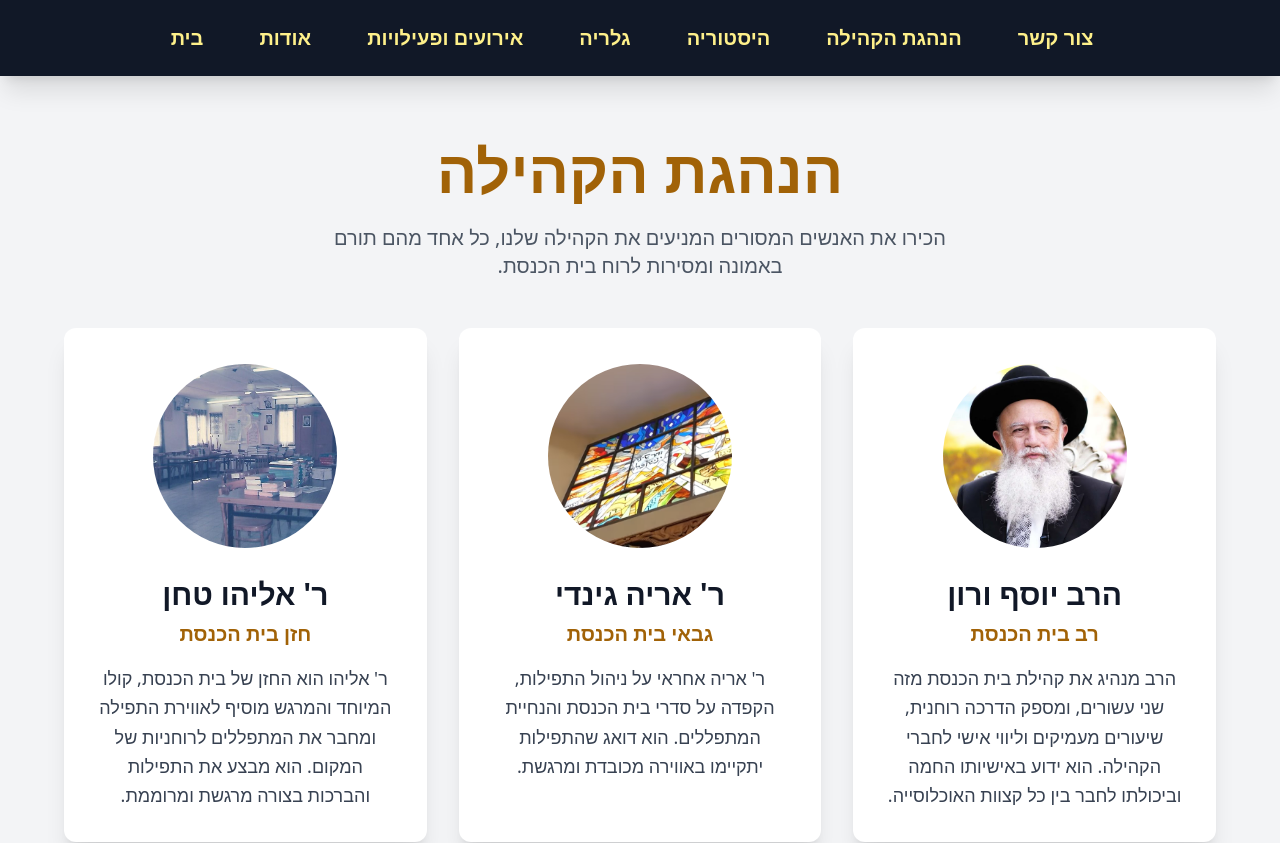
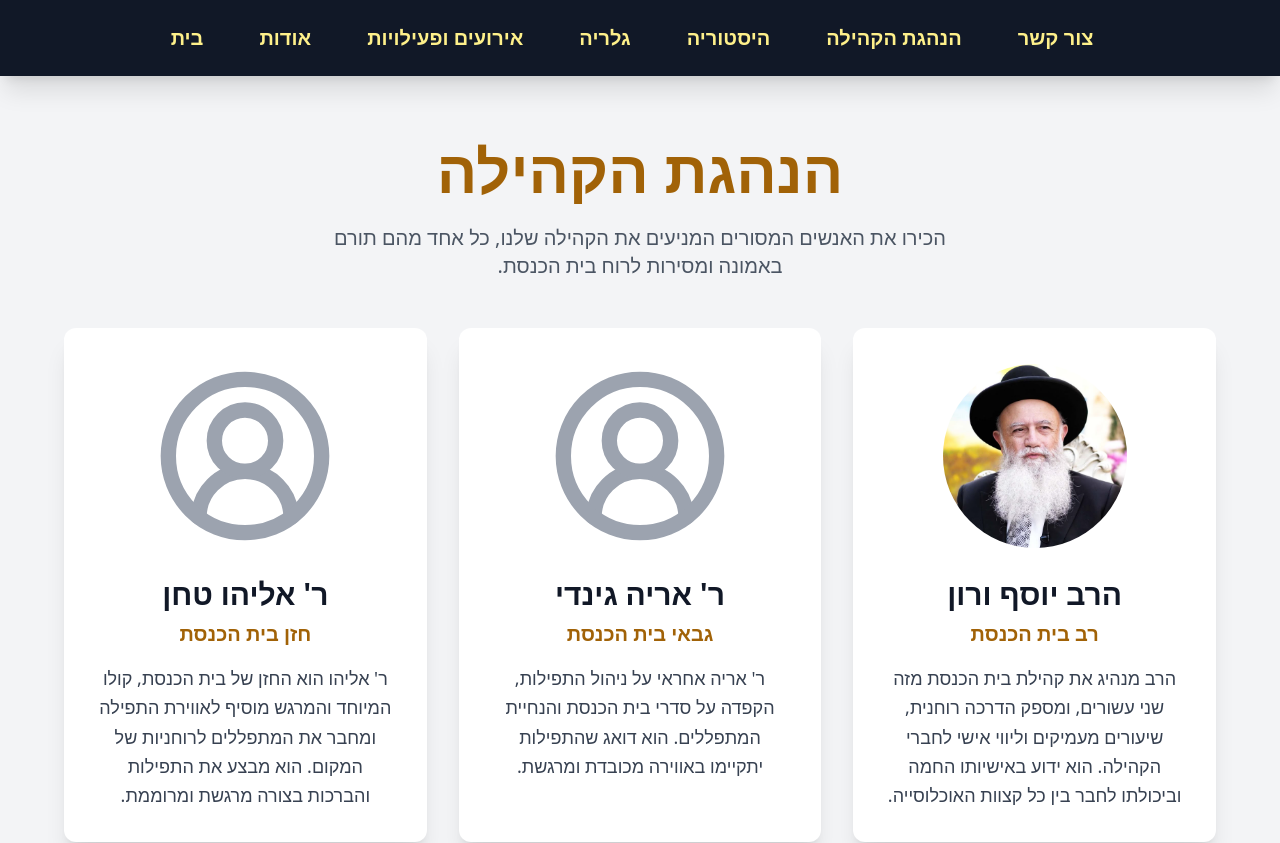
Before and after one commit to Shira-s1/Sinay-Shul, a React (Vite) app: page /people in a window 1280 px wide. Shown: the top 843 px of the page. Built offline with nearby package versions, Linux system fonts and the light colour scheme.

Commit message:
Add corrections

```diff
--- a/package.json
+++ b/package.json
@@ -12,6 +12,7 @@
   },
   "dependencies": {
     "framer-motion": "^12.23.12",
+    "lucide-react": "^0.542.0",
     "react": "^19.1.0",
     "react-dom": "^19.1.0",
     "react-icons": "^5.5.0",
--- a/src/components/BottomSection.jsx
+++ b/src/components/BottomSection.jsx
@@ -39,7 +39,7 @@ const BottomSection = () => {
                         <img src="/images/hut.png" alt="גלריה 2" className="w-full aspect-square object-cover rounded-md shadow-lg border-4 border-transparent transition-all duration-300 ease-in-out cursor-pointer hover:scale-105 hover:border-yellow-600" />
                         <img src="/images/bracha.png" alt="גלריה 3" className="w-full aspect-square object-cover rounded-md shadow-lg border-4 border-transparent transition-all duration-300 ease-in-out cursor-pointer hover:scale-105 hover:border-yellow-600" />
                         <img src="/images/stage.jpg" alt="גלריה 4" className="w-full aspect-square object-cover rounded-md shadow-lg border-4 border-transparent transition-all duration-300 ease-in-out cursor-pointer hover:scale-105 hover:border-yellow-600" />
-                        <img src="/images/ArtOtTheCovenant1.jpg" alt="גלריה 5" className="w-full aspect-square object-cover rounded-md shadow-lg border-4 border-transparent transition-all duration-300 ease-in-out cursor-pointer hover:scale-105 hover:border-yellow-600" />
+                        <img src="/images/artOtTheCovenant1.jpg" alt="גלריה 5" className="w-full aspect-square object-cover rounded-md shadow-lg border-4 border-transparent transition-all duration-300 ease-in-out cursor-pointer hover:scale-105 hover:border-yellow-600" />
                         <img src="/images/inMiddleOfBuild6.png" alt="גלריה 6" className="w-full aspect-square object-cover rounded-md shadow-lg border-4 border-transparent transition-all duration-300 ease-in-out cursor-pointer hover:scale-105 hover:border-yellow-600" />
                     </div>
                     <Link
--- a/src/components/GalleryPage.jsx
+++ b/src/components/GalleryPage.jsx
@@ -53,9 +53,9 @@ const imageMap = {
     "sookot2.png": "/images/sookot2.png",
 
     // Category: "Our Day: A Thriving Community"
-    "ArtOtTheCovenant.png": "/images/ArtOtTheCovenant.png",
-    "ArtOtTheCovenant1.jpg": "/images/ArtOtTheCovenant1.jpg",
-    "ArtOtTheCovenant2.jpg": "/images/ArtOtTheCovenant2.jpg",
+    "artOtTheCovenant.png": "/images/artOtTheCovenant.png",
+    "artOtTheCovenant1.jpg": "/images/artOtTheCovenant1.jpg",
+    "artOtTheCovenant2.jpg": "/images/artOtTheCovenant2.jpg",
     "background.jpg": "/images/background.jpg",
     "board.png": "/images/board.png",
     "bracha.png": "/images/bracha.png",
@@ -94,7 +94,7 @@ const categories = [
     {
         title: "היום",
         images: [
-            "ArtOtTheCovenant.png", "ArtOtTheCovenant1.jpg", "ArtOtTheCovenant2.jpg", "background.jpg",
+            "artOtTheCovenant.png", "artOtTheCovenant1.jpg", "artOtTheCovenant2.jpg", "background.jpg",
             "board.png", "bracha.png", "stage.jpg", "windows.png",
         ],
     },
--- a/src/components/HistoryPage.jsx
+++ b/src/components/HistoryPage.jsx
@@ -171,7 +171,7 @@ const HistoryPage = () => {
     {
       title: "היום",
       text: "כיום, בית הכנסת משמש כבית חם ומרכז תוסס לקהילה, הוא משמש מקום לתפילות, ללימודי תורה, לאירועים חברתיים, לחגיגות משותפות, ולאירועים קהילתיים, בית הכנסת ממשיך להיות מקור של השראה וחיבור. הוא גורם לקהילה להרגיש בית, ולשמר את המסורת היהודית ואת הערכים של הקהילה.",
-      image: "/images/ArtOtTheCovenant.png",
+      image: "/images/artOtTheCovenant.png",
       orientation: "right",
     },
   ];
--- a/src/components/HistorySection.jsx
+++ b/src/components/HistorySection.jsx
@@ -115,7 +115,7 @@ import { motion } from "framer-motion";
 // נתיבים לתמונות ישירות מתיקיית ה-public
 const imageUrls = {
     stage: "/images/stage.jpg",
-    ark: "/images/ArtOtTheCovenant.png",
+    ark: "/images/artOtTheCovenant.png",
 };
 
 const HistorySection = () => {
--- a/src/components/PeoplePage.tsx
+++ b/src/components/PeoplePage.tsx
@@ -1,41 +1,45 @@
-// src/pages/PeoplePage.tsx
-
 import React from 'react';
 import { useInView } from 'react-intersection-observer';
 import { motion, Variants } from "framer-motion";
+import { UserCircle2 } from 'lucide-react';
 
-// נתוני האנשים, עם נתיבי תמונה בתיקיית public
-const people = [
+// הגדרת הטיפוסים לרכיב PersonCardProps
+interface PersonCardProps {
+  name: string;
+  role: string;
+  description: string;
+  image?: string;
+  icon?: React.ReactNode;
+  type: "image" | "icon";
+  delay: number;
+}
+
+// נתוני האנשים, עם טיפוסים מוגדרים היטב
+const people: Omit<PersonCardProps, 'delay'>[] = [
   {
     name: "הרב יוסף ורון",
     role: "רב בית הכנסת",
     description: "הרב מנהיג את קהילת בית הכנסת מזה שני עשורים, ומספק הדרכה רוחנית, שיעורים מעמיקים וליווי אישי לחברי הקהילה. הוא ידוע באישיותו החמה וביכולתו לחבר בין כל קצוות האוכלוסייה.",
     image: "/images/HaravVaron.png",
+    type: "image",
   },
   {
     name: "ר' אריה גינדי",
     role: "גבאי בית הכנסת",
     description: "ר' אריה אחראי על ניהול התפילות, הקפדה על סדרי בית הכנסת והנחיית המתפללים. הוא דואג שהתפילות יתקיימו באווירה מכובדת ומרגשת.",
-    image: "/images/windows.png",
+    icon: <UserCircle2 size={192} className="text-gray-400" />,
+    type: "icon",
   },
   {
     name: "ר' אליהו טחן",
     role: "חזן בית הכנסת",
     description: "ר' אליהו הוא החזן של בית הכנסת, קולו המיוחד והמרגש מוסיף לאווירת התפילה ומחבר את המתפללים לרוחניות של המקום. הוא מבצע את התפילות והברכות בצורה מרגשת ומרוממת.",
-    image: "/images/oldWithBooks.png",
+    icon: <UserCircle2 size={192} className="text-gray-400" />,
+    type: "icon",
   },
 ];
 
-// קומפוננטת כרטיס אדם
-interface PersonCardProps {
-  name: string;
-  role: string;
-  description: string;
-  image: string;
-  delay: number;
-}
-
-const PersonCard: React.FC<PersonCardProps> = ({ name, role, description, image, delay }) => {
+const PersonCard: React.FC<PersonCardProps> = ({ name, role, description, image, icon, type, delay }) => {
   const [ref, inView] = useInView({ triggerOnce: true, threshold: 0.1 });
 
   const cardVariants: Variants = {
@@ -59,6 +63,7 @@ const PersonCard: React.FC<PersonCardProps> = ({ name, role, description, image,
       initial="hidden"
       animate={inView ? "visible" : "hidden"}
     >
+      {type === "image" ? (
         <img
           src={image}
           alt={name}
@@ -66,10 +71,18 @@ const PersonCard: React.FC<PersonCardProps> = ({ name, role, description, image,
           onError={(e) => {
             const target = e.target as HTMLImageElement;
             console.error(`Image failed to load: ${target.src}`);
-          target.onerror = null; // מונע לולאה אינסופית
+            target.onerror = null; // prevents infinite loop
             target.src = "https://placehold.co/192x192/808080/FFFFFF?text=תמונה";
           }}
         />
+      ) : (
+        <div
+          className="w-48 h-48 flex items-center justify-center rounded-full mb-6 border-4 border-transparent transition-all duration-300 ease-in-out cursor-pointer hover:border-yellow-600"
+          aria-label={name}
+        >
+          {icon}
+        </div>
+      )}
       <h3 className="text-3xl font-extrabold text-gray-900 mb-2">{name}</h3>
       <p className="text-yellow-700 text-xl font-semibold mb-4">{role}</p>
       <p className="text-gray-700 leading-relaxed flex-grow text-lg">{description}</p>
```
Also changed, not shown: 1 other file (tests, documents, lock files or other folders). Lines whose indentation alone changed are shown as unchanged.
